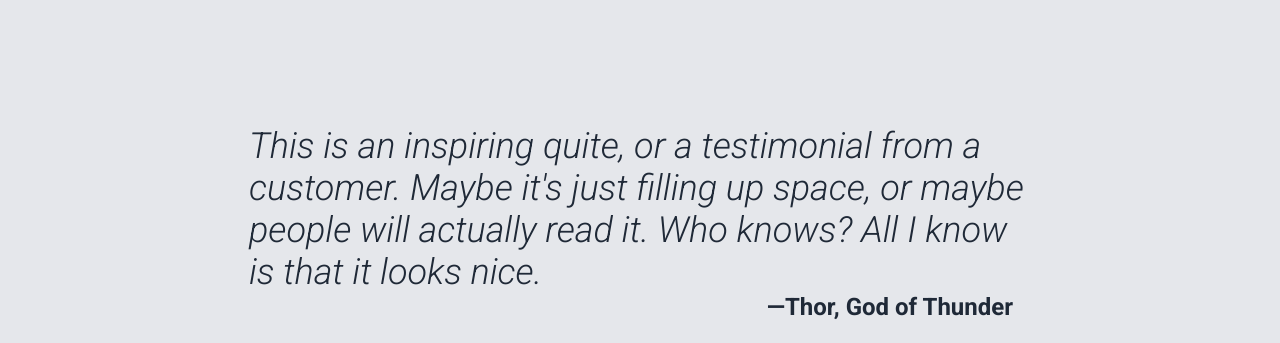
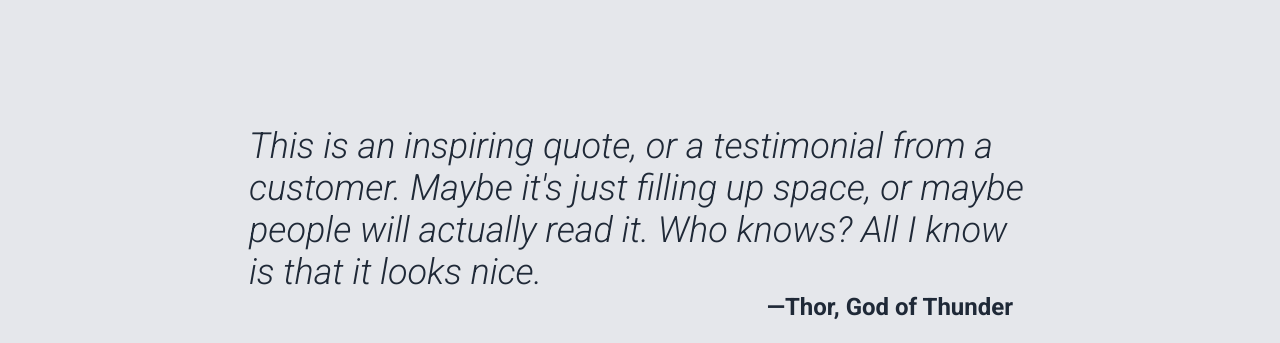
Before and after one commit to elik-dev/landing-page, a plain HTML site: page index.html in a window 1280 px wide. Shown: the part 1064-1407 px from the top of the page. Drawn offline with Linux system fonts and the light colour scheme.

Commit message:
Fix typo in quote section

```diff
--- a/index.html
+++ b/index.html
@@ -72,7 +72,7 @@
         <div class="content">
             <figure>
                 <blockquote>
-                    This is an inspiring quite, or a testimonial from a customer. Maybe it's just filling up space, or
+                    This is an inspiring quote, or a testimonial from a customer. Maybe it's just filling up space, or
                     maybe people will actually read it. Who knows? All I know is that it looks nice.
                 </blockquote>
                 <figcaption>—Thor, God of Thunder</figcaption>
```
